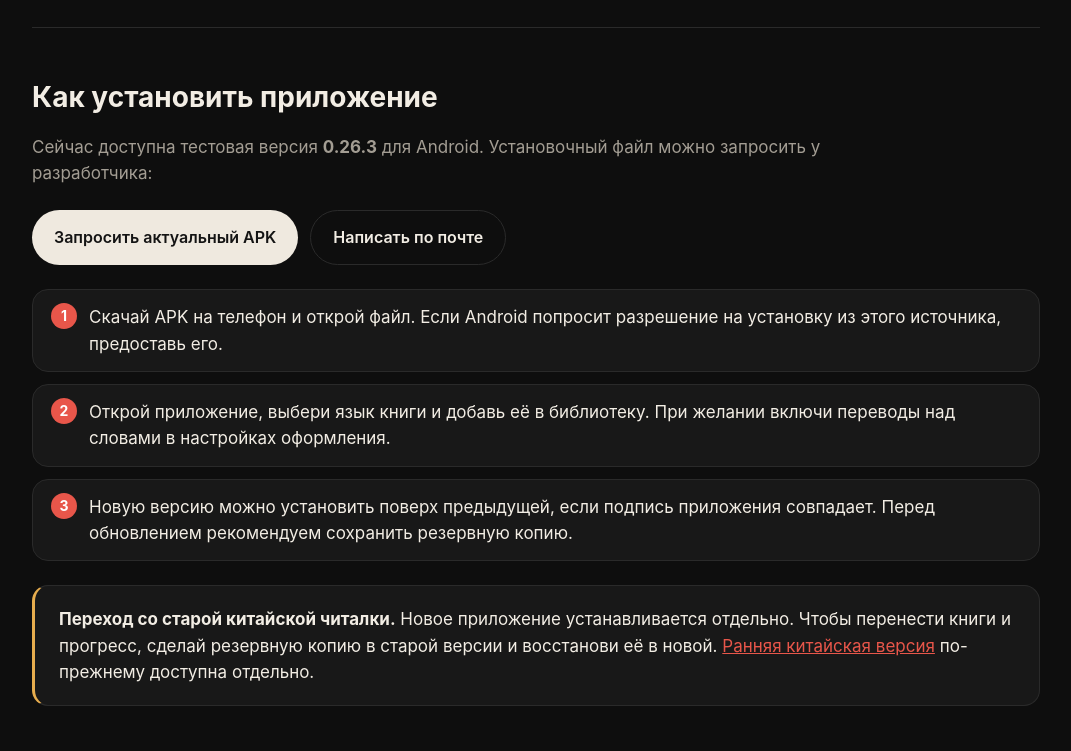
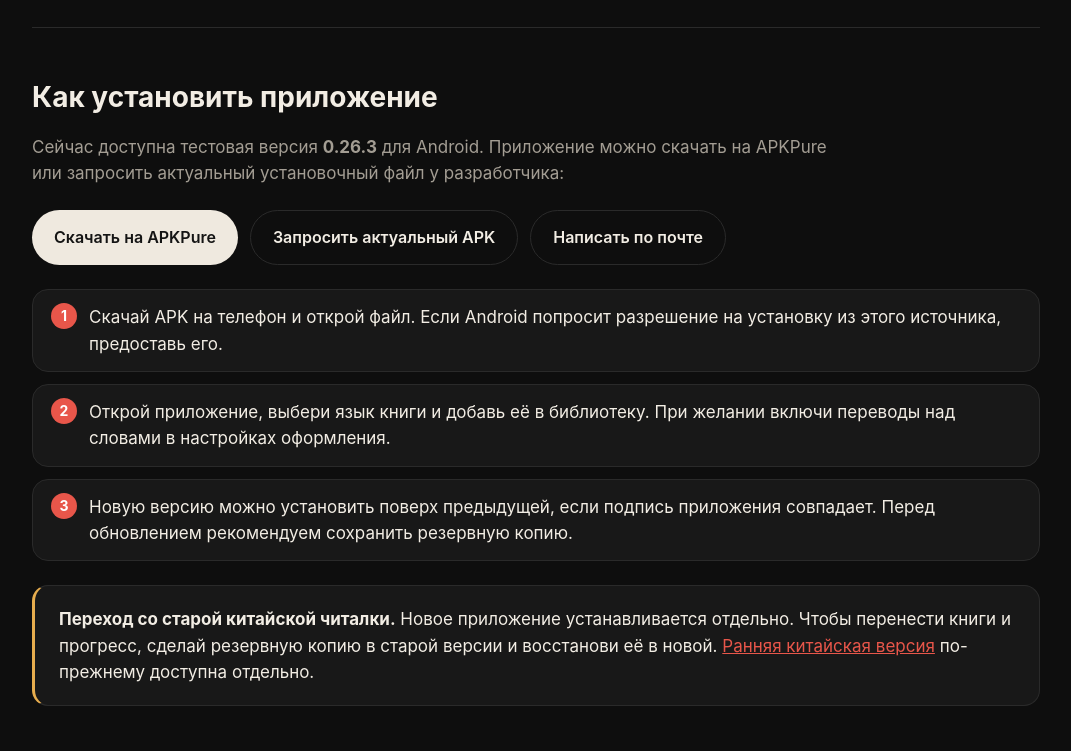
Before and after one commit to boikot5225-afk/HanReader, a plain HTML site: page docs/index.html in a window 1280 px wide. Shown: the part 3920-4671 px from the top of the page, without its empty margins (104-1175 px from the left). Drawn offline with Linux system fonts and the light colour scheme.

Commit message:
Add APKPure download link to website installation section

```diff
--- a/docs/index.html
+++ b/docs/index.html
@@ -186,8 +186,8 @@
 
   <section id="install">
     <h2>Как установить приложение</h2>
-    <p class="section-lead">Сейчас доступна тестовая версия <strong>0.26.3</strong> для Android. Установочный файл можно запросить у разработчика:</p>
-    <div class="buttons"><a class="btn primary" href="https://t.me/SainJust">Запросить актуальный APK</a><a class="btn ghost" href="mailto:boikot5225@gmail.com?subject=Amauta%20Reader%20APK">Написать по почте</a></div>
+    <p class="section-lead">Сейчас доступна тестовая версия <strong>0.26.3</strong> для Android. Приложение можно скачать на APKPure или запросить актуальный установочный файл у разработчика:</p>
+    <div class="buttons"><a class="btn primary" href="https://apkpure.com/p/com.hanreader.app.es">Скачать на APKPure</a><a class="btn ghost" href="https://t.me/SainJust">Запросить актуальный APK</a><a class="btn ghost" href="mailto:boikot5225@gmail.com?subject=Amauta%20Reader%20APK">Написать по почте</a></div>
     <ol class="steps" style="margin-top:24px">
       <li>Скачай APK на телефон и открой файл. Если Android попросит разрешение на установку из этого источника, предоставь его.</li>
       <li>Открой приложение, выбери язык книги и добавь её в библиотеку. При желании включи переводы над словами в настройках оформления.</li>
@@ -212,7 +212,7 @@
   </main>
 
   <footer>
-    <p>Amauta Reader · обновлено 16 ноября 2026 года. <a href="privacy.html">Конфиденциальность</a> · <a href="https://github.com/boikot5225-afk/HanReader">Исходный код</a>.</p>
+    <p>Amauta Reader · обновлено 17 ноября 2026 года. <a href="privacy.html">Конфиденциальность</a> · <a href="https://github.com/boikot5225-afk/HanReader">Исходный код</a>.</p>
     <p>Данные: CC-CEDICT, русский и английский Викисловарь через Kaikki, FrequencyWords, Jieba, pypinyin, HSK и OpenCC. Лицензии и источники указаны в приложении. Испанский пример написан для тестов; китайские снимки — «阿Q正传» Лу Синя (общественное достояние).</p>
   </footer>
 </div>
```
